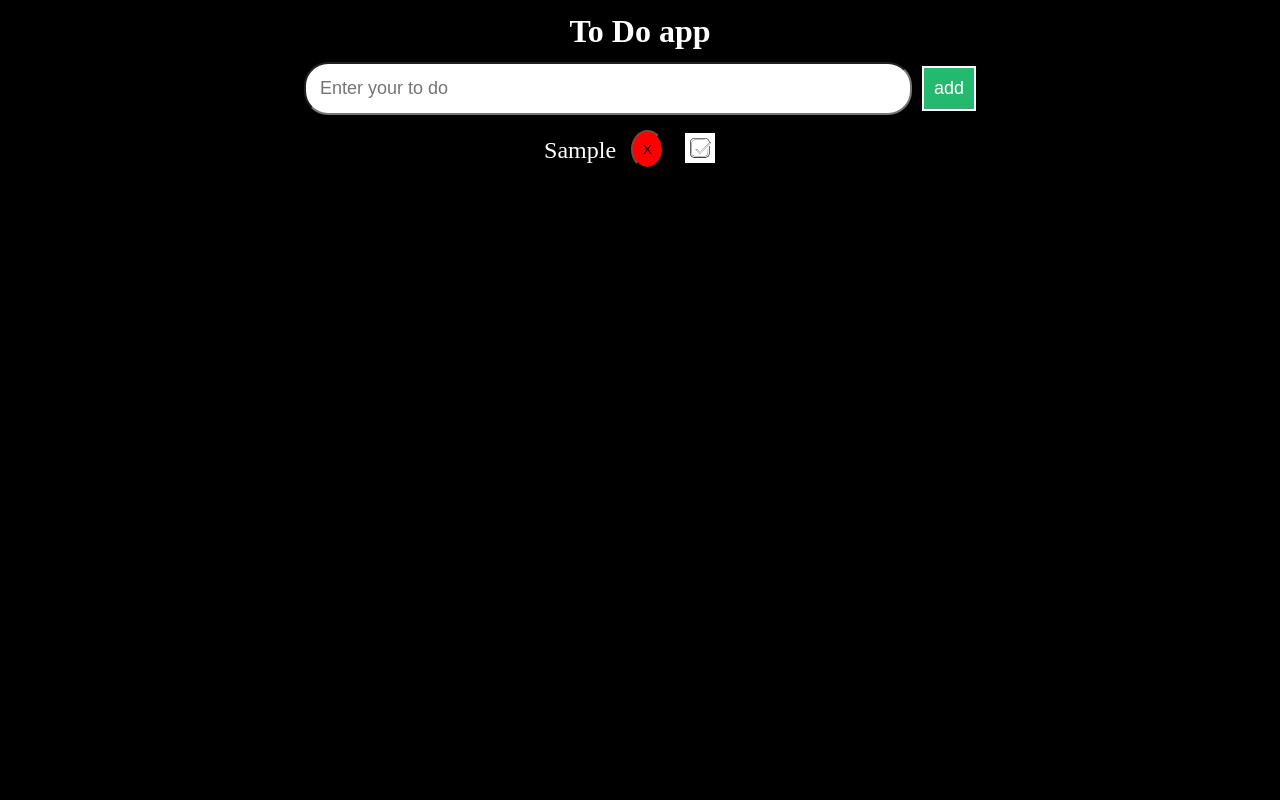
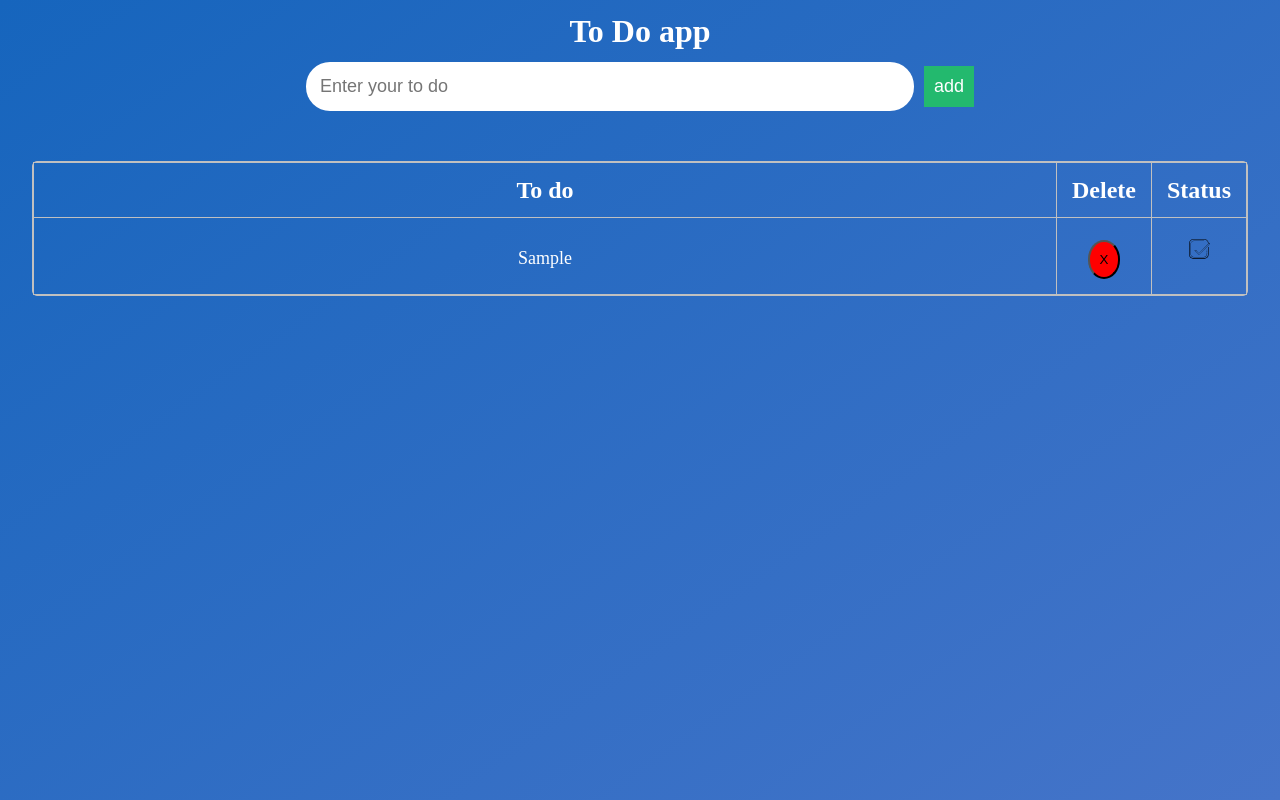
Before and after one commit to Oscar-Sherelis/todo, a plain HTML site: page index.html in a window 1280 px wide. Both pictures are taken after typing "Sample" into the empty fields and a click on the input "add". Drawn offline with Linux system fonts and the light colour scheme.

Commit message:
cleaned code

```diff
--- a/css/style.css
+++ b/css/style.css
@@ -1,8 +1,51 @@
-* {
-	box-sizing: border-box;
+*,
+*:before,
+*:after {
+  box-sizing: border-box;
+}
+.content {
+	display: flex;
+	justify-content: center;
+	text-align: center;
+}
+table {
+	width: 100%;
+	table-layout: fixed;
+	table-layout: fixed;
+	border-collapse: collapse;
+	display: none;
+	border: 1px solid silver;
+	border-radius: 5px;
+	margin-top: 50px;
+}
+th {
+	font-weight: bold;
+	font-size: 24px;
+}
+th,
+td {
+	padding: 15px;
+	border: 1px solid silver;
+	width: 100%;
+}
+td {
+	overflow: hidden;
+	font-size: 18px;
+	white-space: -o-pre-wrap;
+    word-wrap: break-word;
+    white-space: pre-wrap;
+    white-space: -moz-pre-wrap;
+	white-space: -pre-wrap;
+	max-width: 100px;
 }
 html {
-	background-color: #000;
+	background: rgb(22,101,189);
+	background: -moz-linear-gradient(145deg, rgba(22,101,189,1) 0%, rgba(69,116,201,1) 100%);
+	background: -webkit-linear-gradient(145deg, rgba(22,101,189,1) 0%, rgba(69,116,201,1) 100%);
+	background: linear-gradient(145deg, rgba(22,101,189,1) 0%, rgba(69,116,201,1) 100%);
+	filter: progid:DXImageTransform.Microsoft.gradient(startColorstr="#1665bd",endColorstr="#4574c9",GradientType=1);
+	background-repeat: no-repeat;
+	min-height: 100vh;
 }
 section {
 	color: #fff;
@@ -23,6 +66,7 @@ h1 {
 }
 input[type="text"] {
 	width: 50%;
+	border: none;
 	box-sizing: border-box;
 	padding: 14px;
 	font-size: 18px;
@@ -34,7 +78,7 @@ input[type="checkbox"] {
 }
 input[type="submit"] {
 	background-color: rgb(35, 185, 110);
-	border: 2px solid #fff;
+	border: none;
 	color: #fff;
 	font-size: 18px;
 	padding: 10px;
@@ -57,7 +101,7 @@ button:hover {
 .check_button img {
 	width: 30px;
 	height: 30px;
-	background: #fff;
+	background: transparent;
 }
 div {
 	width: 80%;
--- a/index.html
+++ b/index.html
@@ -14,12 +14,25 @@
 <body>
 <section>
 	<h1>To Do app</h1>
-	<p></p>
 	<form>
 		<input type="text" placeholder="Enter your to do">
 		<input type="submit" value="add">
 	</form>
 </section>
+<section class="content">
+	<table>
+		<thead>
+			<tr>
+				<th>To do</th>
+				<th>Delete</th>
+				<th>Status</th>
+			</tr>
+		</thead>
+		<tbody>
+
+		</tbody>
+	</table>
+</section>
 <script src="js/script.js"></script>
 </body>
 </html>
--- a/js/script.js
+++ b/js/script.js
@@ -1,26 +1,24 @@
 const input_el = document.querySelector("input[type=text]");
 const add_to_do = document.querySelector("input[type=submit]");
-const section_el = document.querySelector("section");
 
-let ul_el = document.createElement("ul");
+let tbody_el = document.querySelector("tbody");
 
 let data_store = [];
 let checked_arr = [];
 
 
 function deleteToDo (data, btn_value) {
-	if (typeof document.querySelectorAll('span') != 'undefined' && typeof document.querySelectorAll('li') != 'undefined') {
-		let selected_li_to_del = document.querySelectorAll('li');
+	if (typeof document.querySelectorAll('td') != 'undefined' && typeof document.querySelectorAll('tbody tr') != 'undefined') {
+		let selected_tr_to_del = document.querySelectorAll('tbody tr');
 
-		if (typeof selected_li_to_del[btn_value].querySelectorAll('span') != 'undefined') {
-			let selectedSpan = selected_li_to_del[btn_value].querySelectorAll('span');
-			let selectedImg = selectedSpan[2].querySelector('button img')
-			console.log('img ' + selectedImg.src)
+		if (typeof selected_tr_to_del[btn_value].querySelectorAll('td') != 'undefined') {
+			let selectedtd = selected_tr_to_del[btn_value].querySelectorAll('td');
+			let selectedImg = selectedtd[2].querySelector('button img')
 			if (selectedImg.src.includes('/images/checked.svg')) {
 
 				let findIndex = checked_arr.findIndex(value => value === btn_value)
 				selectedImg.src = './images/unchecked.svg';
-				selectedSpan[0].style.textDecoration = 'none';
+				selectedtd[0].style.textDecoration = 'none';
 
 				checked_arr.splice(findIndex, 1);
 
@@ -31,15 +29,21 @@ function deleteToDo (data, btn_value) {
 		if(btn_value == i) {
 			data.splice(btn_value, 1);
 		}
-		ul_el.innerHTML = '';
+		tbody_el.innerHTML = '';
 	});
+
+	if (data.length > 0) {
+		document.querySelector('table').style.display = 'block';
+	} else {
+		document.querySelector('table').style.display = 'none';
+	}
 	showData()
 }
 
 function checkToDo (data, checkbox_button_value) {
-	let selected_li = document.querySelectorAll('li');
-	let selected_span = selected_li[checkbox_button_value].querySelectorAll('span');
-	let selected_image = selected_span[2].querySelector('.check_button img')
+	let selected_tr = document.querySelectorAll('tbody tr');
+	let selected_td = selected_tr[checkbox_button_value].querySelectorAll('td');
+	let selected_image = selected_td[2].querySelector('.check_button img')
 
 	data.filter(function (v, i) {
 
@@ -62,7 +66,7 @@ function checkToDo (data, checkbox_button_value) {
 			  }
 		}
 	});
-	ul_el.innerHTML = '';
+	tbody_el.innerHTML = '';
 	showData()
 }
 
@@ -75,10 +79,11 @@ function addToDo () {
 		arr.push(input_el.value);
 		data_store.push(arr);
 
-		ul_el.innerHTML = '';
+		tbody_el.innerHTML = '';
 		showData();
 		input_el.value = '';
 	}
+	document.querySelector('table').style.display = 'block';
 }
 
 function showData () {
@@ -95,18 +100,16 @@ function showData () {
 
 		check_button.setAttribute('value', index);
 		check_button.append(unchecked_image);
-		let span1 = document.createElement('span');
-		let span2 = document.createElement('span');
-		let span3 = document.createElement('span')
-		let li1 = document.createElement('li');
+		let td1 = document.createElement('td');
+		let td2 = document.createElement('td');
+		let td3 = document.createElement('td')
+		let tr1 = document.createElement('tr');
 
-		span1.append(element[0]);
-		span2.append(del_button);
-		span3.append(check_button);
-		li1.append(span1, span2, span3);
-		ul_el.append(li1);
-
-		section_el.append(ul_el);
+		td1.append(element[0]);
+		td2.append(del_button);
+		td3.append(check_button);
+		tr1.append(td1, td2, td3);
+		tbody_el.append(tr1);
 
 		if (data_store.length > 0) {
 
@@ -120,11 +123,11 @@ function showData () {
 		}
 	});
 
-	if (typeof document.querySelectorAll('li') != 'undefined' && document.querySelector('span') != 'undefined' && checked_arr.length > 0) {
-		let selected_li = document.querySelectorAll('li');
+	if (typeof document.querySelectorAll('tbody tr') != 'undefined' && document.querySelector('td') != 'undefined' && checked_arr.length > 0) {
+		let selected_tr = document.querySelectorAll('tbody tr');
 			checked_arr.forEach(index => {
-				if (typeof selected_li[index].querySelectorAll('span') != 'undefined') {
-					let text = selected_li[index].querySelectorAll('span');
+				if (typeof selected_tr[index].querySelectorAll('td') != 'undefined') {
+					let text = selected_tr[index].querySelectorAll('td');
 					text[0].style.textDecoration = 'line-through';
 					text[2].querySelector('button img').src = './images/checked.svg'
 				}
```
